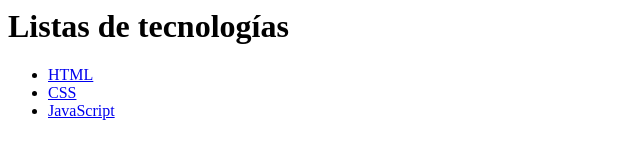
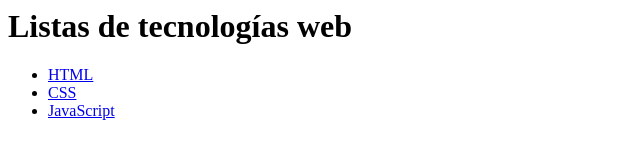
Before and after one commit to JorgeAlleres/webtecnlogias, a plain HTML site: page index.html in a window 1280 px wide. Shown: the full height of the page, 0-640 px from the left. Drawn offline with Linux system fonts and the light colour scheme.

Commit message:
Ejercicio

```diff
--- a/index.html
+++ b/index.html
@@ -1,7 +1,8 @@
 <html>
 
 <body>
-    <h1>Listas de tecnologías</h1>
+    <!-- h1{Lista de tecnologias web}+.container>ul>.item*3>a[https://es.wikipedia.org/wiki/]{gitt} -->
+    <h1>Listas de tecnologías web</h1>
     <div class="container">
         <ul>
             <li class="item"><a href="https://es.wikipedia.org/wiki/HTML">HTML</a></li>
```
